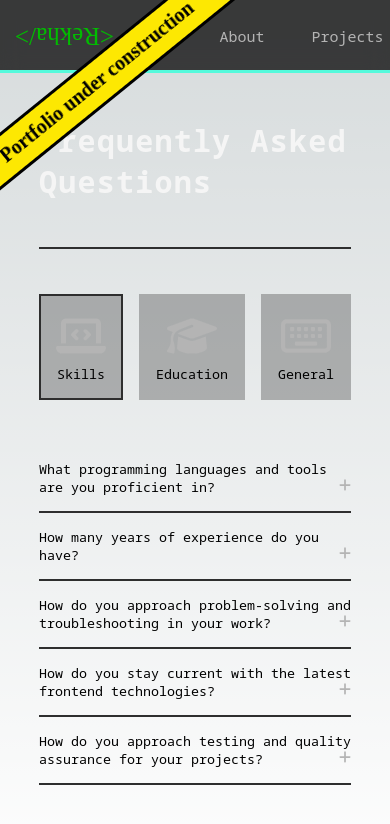
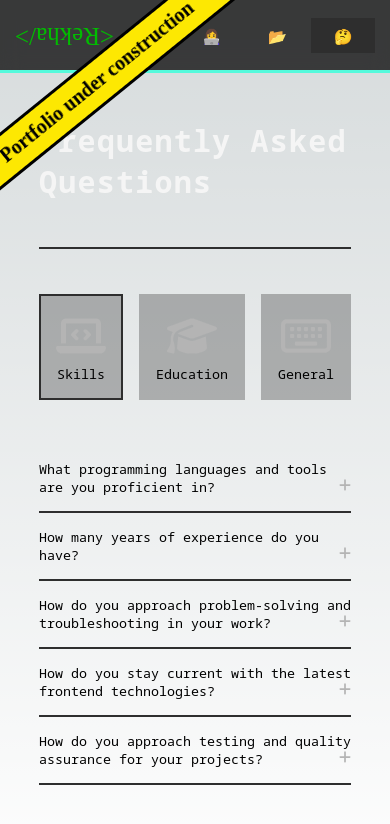
Before and after one commit to Rekhakumari12/portfolio, a Next.js app: page /faq in a window 390 px wide. Shown: the top 824 px of the page. Built offline with nearby package versions, Linux system fonts and the light colour scheme; a web font is replaced by a local one.

Commit message:
add icon to navbar

```diff
--- a/components/Navbar.tsx
+++ b/components/Navbar.tsx
@@ -2,8 +2,23 @@ import Link from "next/link";
 import { useRouter } from "next/router";
 import style from "../styles/style.module.css";
 import { NAVBAR_DATA } from "../constants/navbar";
+import { useEffect, useState } from "react";
+import _debounce from "lodash/debounce";
+
 export default function Navbar() {
   const router = useRouter();
+  const [windowWidth, setWindowWidth] = useState(0);
+
+  useEffect(() => {
+    const handleResizeDebounced = _debounce(function handleResize() {
+      console.log("first resize");
+      setWindowWidth(window.innerWidth);
+    }, 250);
+    console.log("first");
+    window.addEventListener("resize", handleResizeDebounced);
+    handleResizeDebounced();
+    return () => window.removeEventListener("resize", handleResizeDebounced);
+  }, []);
 
   return (
     <>
@@ -13,16 +28,16 @@ export default function Navbar() {
           {"<" + "Rekha" + "/>"}
         </a>
         <nav className={style.navbar}>
-          {NAVBAR_DATA.map((obj) => {
+          {NAVBAR_DATA.map((navItem) => {
             return (
               <Link
-                key={obj.link}
-                href={obj.goto}
+                key={navItem.name}
+                href={navItem.link}
                 className={`${style.navitem} ${
-                  router.pathname === obj.goto ? style.active : ""
+                  router.pathname === navItem.link ? style.active : ""
                 }`}
               >
-                {obj.link}
+                {windowWidth < 600 ? navItem.icon : navItem.name}
               </Link>
             );
           })}
--- a/constants/navbar.ts
+++ b/constants/navbar.ts
@@ -1,7 +1,7 @@
 export const NAVBAR_DATA = [
-  { goto: "/home", link: "Home" },
-  { goto: "/about", link: "About" },
-  { goto: "/projects", link: "Projects" },
-  { goto: "/faq", link: "FAQs" },
+  { link: "/home", name: "Home", icon: "🏡" },
+  { link: "/about", name: "About", icon: "👩‍💻" },
+  { link: "/projects", name: "Projects", icon: "📂" },
+  { link: "/faq", name: "FAQs", icon: "🤔" },
   //
 ];
--- a/package.json
+++ b/package.json
@@ -15,6 +15,7 @@
     "@types/react-dom": "18.0.10",
     "eslint": "8.31.0",
     "eslint-config-next": "13.1.1",
+    "lodash": "^4.17.21",
     "next": "13.1.1",
     "react": "18.2.0",
     "react-dom": "18.2.0",
@@ -23,6 +24,7 @@
     "typescript": "4.9.4"
   },
   "devDependencies": {
+    "@types/lodash": "^4.14.197",
     "@types/styled-components": "^5.1.26"
   }
 }
```
Also changed, not shown: 2 other files (tests, documents, lock files or other folders).
